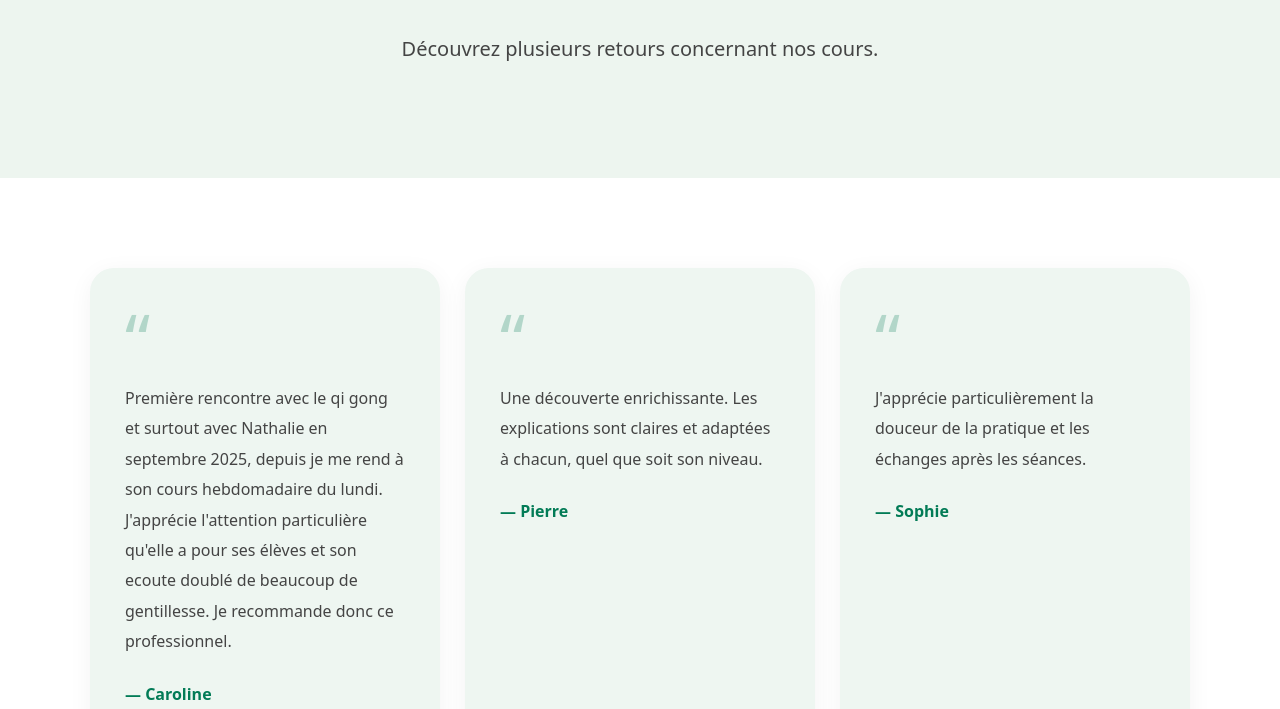
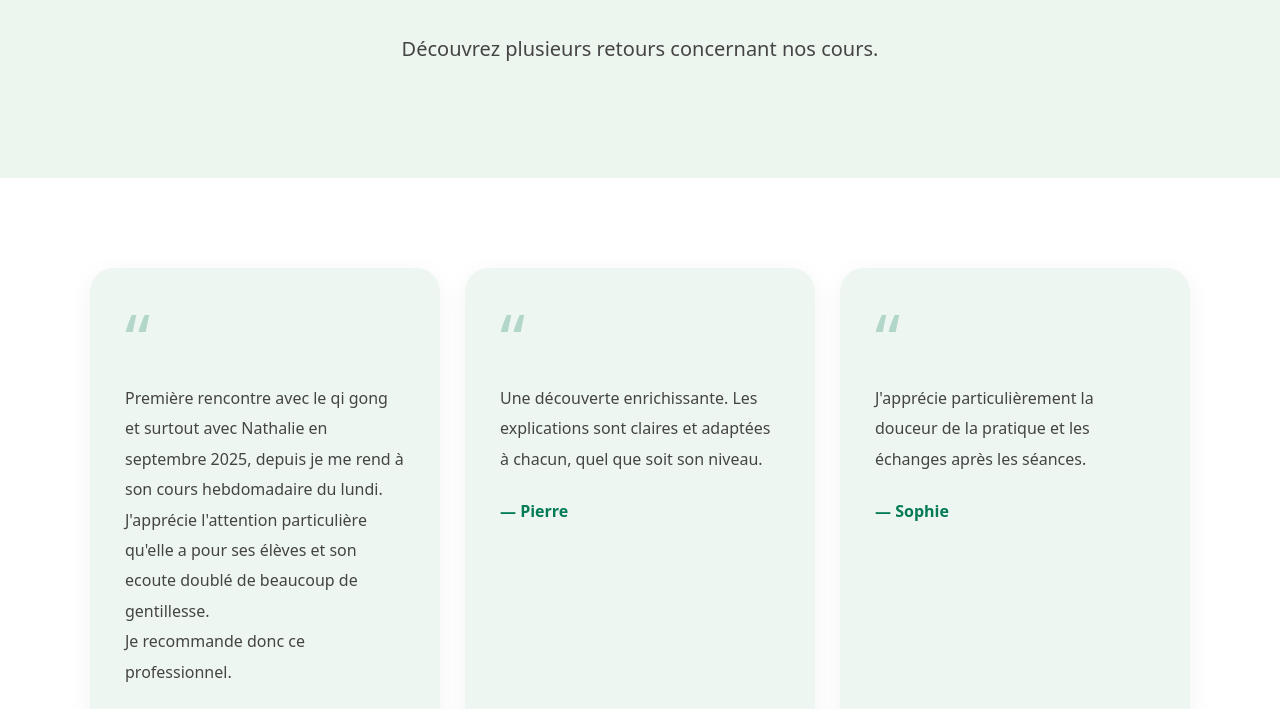
Before and after one commit to kamyprgt/siteStage, a plain HTML site: page pages/temoignages.html in a window 1280 px wide. Shown: the part 228-937 px from the top of the page. Drawn offline with nearby package versions, Linux system fonts and the light colour scheme; files that its build step writes are made by us from their sources.

Commit message:
saut de ligne avis

```diff
--- a/pages/temoignages.html
+++ b/pages/temoignages.html
@@ -52,9 +52,9 @@
 						<p>
 							Première rencontre avec le qi gong et surtout avec Nathalie
 							en septembre 2025, depuis je me rend à son cours hebdomadaire
-							du lundi.
+							du lundi. <br>
 							J'apprécie l'attention particulière qu'elle a pour ses élèves
-							et son ecoute doublé de beaucoup de gentillesse.
+							et son ecoute doublé de beaucoup de gentillesse. <br>
 							Je recommande donc ce professionnel.
 						</p>
 
```
